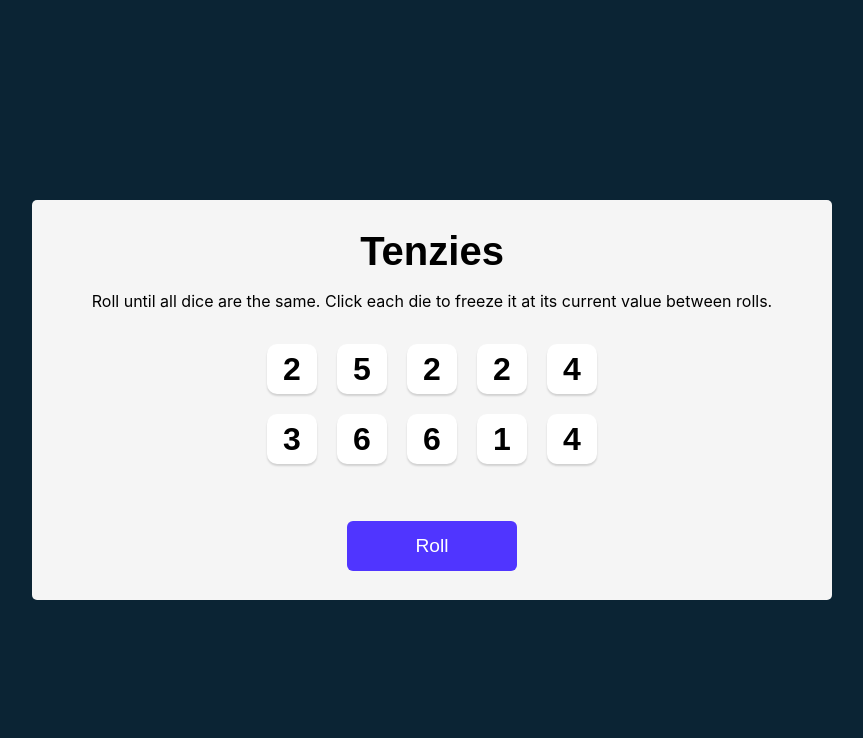
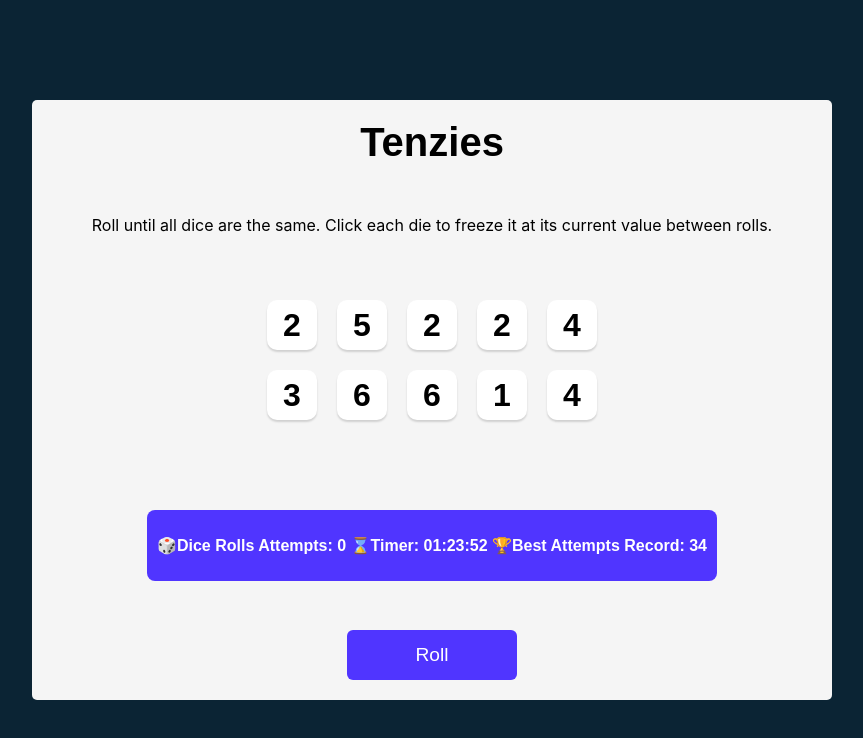
Before and after one commit to ronnypdev/Roll-Dice-Game, a React (Vite) app: page / in a window 1280 px wide. Shown: the top 738 px of the page, without its empty margins (208-1071 px from the left). Built offline with nearby package versions, Linux system fonts and the light colour scheme.

Commit message:
Added track the number of rolls feature

```diff
--- a/src/App.jsx
+++ b/src/App.jsx
@@ -12,6 +12,7 @@ function App() {
   */
   const [dice, setDice] = useState(allNewDice())
   const [tenzies, setTenzies] = useState(false)
+  const [diceRollCount, setDiceRollCount] = useState(0)
   /**
    * allNewDice() function
    * which generates number from 1 to 6
@@ -53,12 +54,14 @@ function App() {
    * button is clicked and also rolls the dice that are not being held
   */
   function handleDiceRoll() {
+    setDiceRollCount(diceRollCount + 1)
     if (!tenzies) {
       setDice(prevDice =>
         prevDice.map(dice => dice.isHeld ? dice : { ...dice, id: nanoid(), value: Math.floor(Math.random() * 6) + 1 })
       )
     }else {
       setTenzies(false)
+      setDiceRollCount(0)
       setDice(allNewDice())
     }
   }
@@ -102,6 +105,18 @@ function App() {
       <div className="dice-container">
         {diceElement}
       </div>
+
+      <div className="dice-information-container">
+        <div className="counter">
+          <p><span className="emoji">🎲</span>Dice Rolls Attempts: {diceRollCount}</p>
+        </div>
+        <div className="timer">
+          <p><span className="emoji">⌛</span>Timer: 01:23:52</p>
+        </div>
+        <div className="record">
+          <p><span className="emoji">🏆</span>Best Attempts Record: 34</p>
+        </div>
+      </div>
       <button className="roll-dice" onClick={handleDiceRoll}>{tenzies ? "New Game" : "Roll"}</button>
     </main>
   )
--- a/src/index.css
+++ b/src/index.css
@@ -25,14 +25,14 @@ body {
 
 main {
   background-color: #F5F5F5;
-  height: 400px;
+  height: 600px;
   width: 800px;
   max-width: 800px;
   border-radius: 5px;
   padding: 20px;
   display: flex;
   flex-direction: column;
-  justify-content: space-around;
+  justify-content: space-between;
   align-items: center;
 }
 
@@ -53,6 +53,19 @@ main {
   grid-template: auto auto / repeat(5, 1fr);
   gap: 20px;
   margin-bottom: 40px;
+}
+
+.dice-information-container {
+  width: 570px;
+  max-width: 100%;
+  display: flex;
+  justify-content: space-between;
+  align-items: center;
+  font-weight: bold;
+  background-color: #5035FF;
+  color: #FFFFFF;
+  padding: 10px;
+  border-radius: 8px;
 }
 
 .die-face {
```
